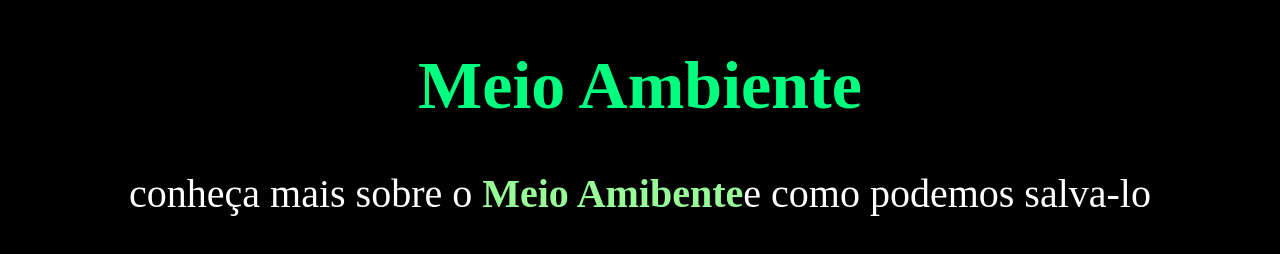
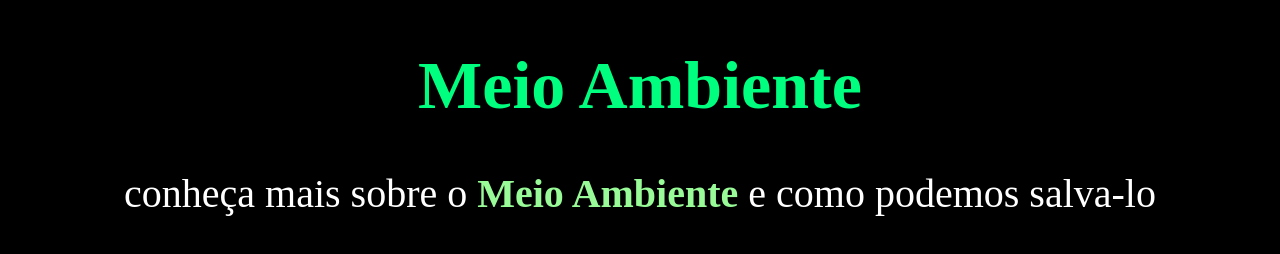
Before and after one commit to jinsoulada/Meio-Ambiente-2, a plain HTML site: page index.html in a window 1280 px wide. Drawn offline with Linux system fonts and the light colour scheme.

Commit message:
Update index.html

```diff
--- a/index.html
+++ b/index.html
@@ -7,5 +7,5 @@
  <body style= "background:black">
  <body>
    <h1 style= "font-size:68px; text-align:center; color:SpringGreen"><strong>Meio Ambiente</strong></h1>
-  <p style= "font-size:40px; text-align:center; color:white">conheça mais sobre o <strong style=" font-family:Allura; color:PaleGreen"> Meio Amibente</strong>e como podemos salva-lo</p>
+  <p style= "font-size:40px; text-align:center; color:white">conheça mais sobre o <strong style=" font-family:Allura; color:PaleGreen"> Meio Ambiente</strong> e como podemos salva-lo</p>
   <img src="" width="100%" heigth="60%">
```
